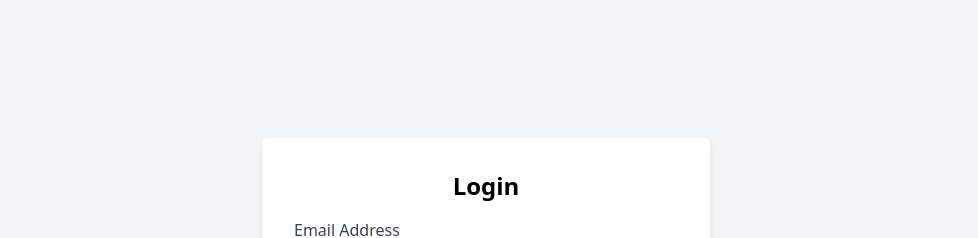
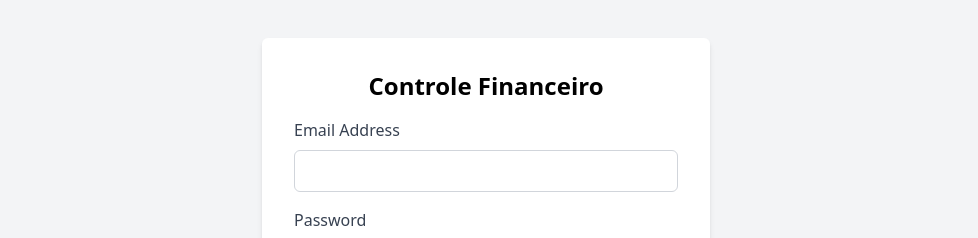
Before and after one commit to Fulozz/controle-financeiro, a Next.js app: page /login in a window 1280 px wide. Shown: the part 196-434 px from the top of the page, without its empty margins (154-1132 px from the left). Built offline with nearby package versions, Linux system fonts and the light colour scheme; no server answers; sample sign-in values are in the browser's storage.

Commit message:
Update login page title and restructure navbar component for better readability

```diff
--- a/src/app/(auth)/login/page.jsx
+++ b/src/app/(auth)/login/page.jsx
@@ -26,7 +26,7 @@
   return (
     <div className="login-container flex items-center justify-center h-screen bg-gray-100 dark:bg-black ">
       <form onSubmit={handleSubmit(onSubmit)} className="login-form flex flex-col w-full max-w-md bg-white rounded-md shadow-md p-8">
-        <h2 className="text-2xl font-bold text-center mb-4">Login</h2>
+        <h2 className="text-2xl font-bold text-center mb-4">Controle Financeiro</h2>
         <div className="form-group mb-4">
           <label htmlFor="email" className="text-gray-700 font-medium block mb-2">Email Address</label>
           <input
@@ -55,6 +55,7 @@
           {isLoading ? 'Logging In...' : 'Login'}
         </button>
       </form>
+      <hr />
     </div>
   );
 };
--- a/src/components/navbar/Navbar.jsx
+++ b/src/components/navbar/Navbar.jsx
@@ -19,6 +19,9 @@
     ]
 
   return (
+    <>
+        {
+            user && (
                 <nav className="flex justify-between items-center py-[50px] px-[50px] md:px[150px] h-16 relative shadow-sm font-mono" role="navigation">
                 <div className="flex">
                     <Image src={logo} alt="logo" width={50} height={50} />
@@ -42,5 +45,8 @@
             </nav>
             )
         }
+    </>
+  )
+}
 
 export default Navbar
```
Lines whose indentation alone changed are shown as unchanged.
